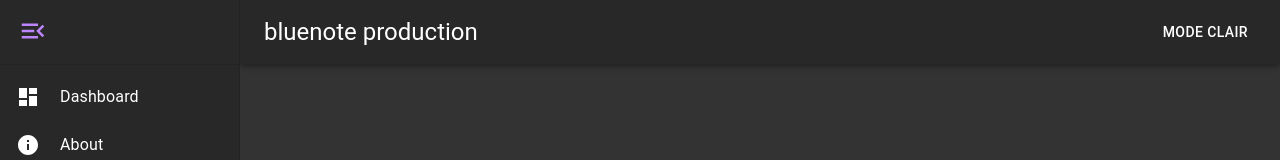
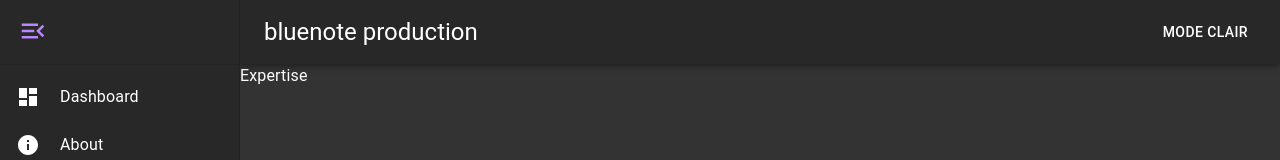
Before and after one commit to raphael-co/bluenote-production-dashboard, a React (Create React App) app: page /expertise in a window 1280 px wide. Shown: the top 160 px of the page. Built offline with nearby package versions, Linux system fonts and the light colour scheme; sample sign-in values are in the browser's storage.

Commit message:
icon in onglet

```diff
--- a/public/index.html
+++ b/public/index.html
@@ -2,14 +2,12 @@
 <html lang="en">
   <head>
     <meta charset="utf-8" />
-    <link rel="icon" href="%PUBLIC_URL%/favicon.ico" />
+    <link rel="icon" href="%PUBLIC_URL%/ongletLogo.png" />
     <meta name="viewport" content="width=device-width, initial-scale=1" />
     <meta name="theme-color" content="#000000" />
-    <meta
-      name="description"
-      content="Web site created using create-react-app"
-    />
-    <link rel="apple-touch-icon" href="%PUBLIC_URL%/logo192.png" />
+    <meta name="description" content="Blue Note Production Web Site" />
+
+    <link rel="apple-touch-icon" href="%PUBLIC_URL%/ongletLogo.png" />
     <!--
       manifest.json provides metadata used when your web app is installed on a
       user's mobile device or desktop. See https://developers.google.com/web/fundamentals/web-app-manifest/
--- a/src/App.tsx
+++ b/src/App.tsx
@@ -22,6 +22,7 @@ import HomeScreen from './screen/home';
 import { useNavigate } from 'react-router-dom';
 import About from './screen/about/about';
 import Work from './screen/work';
+import Expertise from './screen/expertise/expertise';
 
 const AppContent: React.FC = () => {
   const { theme, toggleTheme, mobileOpen, collapsed, handleDrawerToggle, handleCollapseToggle, drawerWidth, collapsedDrawerWidth } = useTheme();
@@ -133,6 +134,7 @@ const AppContent: React.FC = () => {
             <Route path="/tabs/announcements" element={<ProtectedRoute><AnnouncementsTable /></ProtectedRoute>} />
             <Route path="/about" element={<ProtectedRoute><About /></ProtectedRoute>} />
             <Route path="/work" element={<ProtectedRoute><Work /></ProtectedRoute>} />
+            <Route path="/expertise" element={<ProtectedRoute><Expertise /></ProtectedRoute>} />
             <Route path="/documentation" element={<ProtectedRoute><Documentation /></ProtectedRoute>} />
             <Route path="/create-documentation" element={<ProtectedRoute><Documentation /></ProtectedRoute>} />
           </Routes>
--- /dev/null
+++ b/src/screen/expertise/expertise.tsx
@@ -0,0 +1,11 @@
+import React from 'react';
+const Expertise: React.FC = () => {
+
+    return (
+        <div>
+            Expertise
+        </div>
+    );
+};
+
+export default Expertise;
```
Also changed, not shown: public/logo192.png (deleted), public/ongletLogo.png (added).
